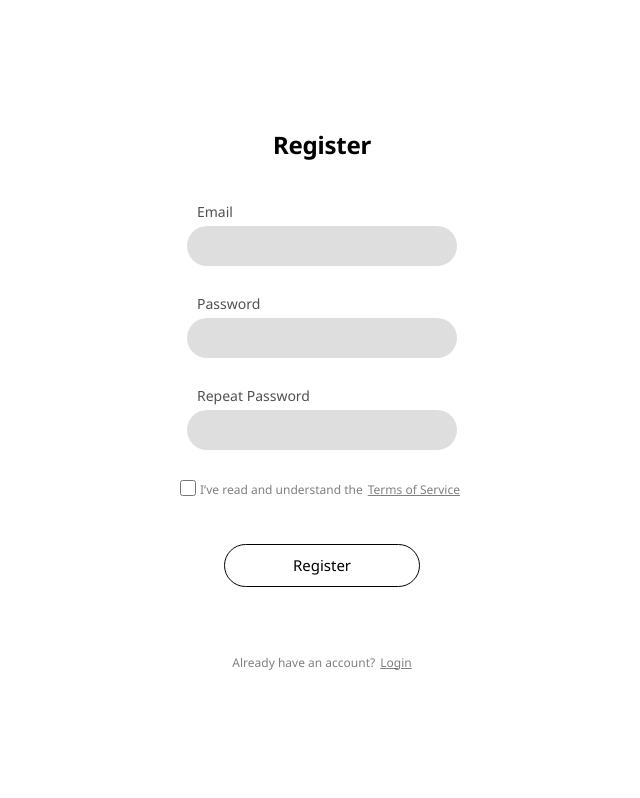
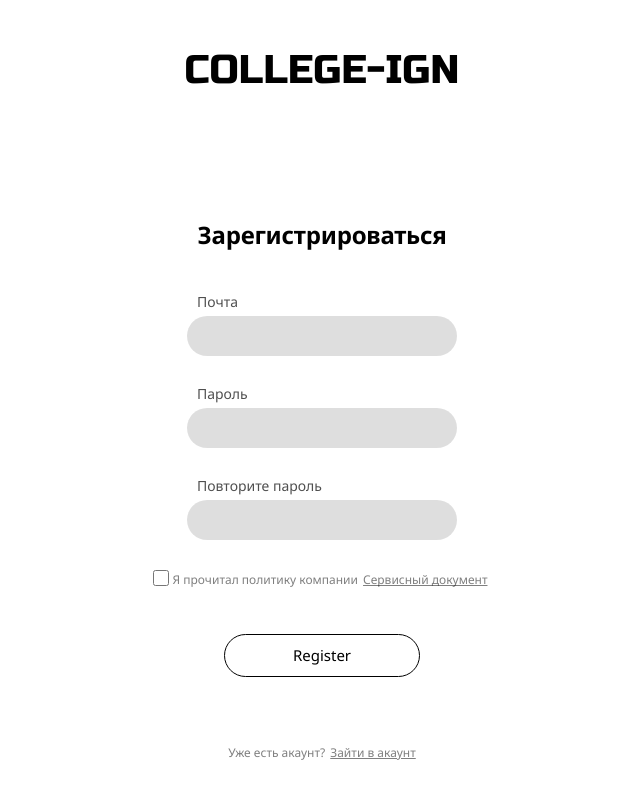
Before and after one commit to p1gnat/college-clothes-shop, a React (Vite) app in the folder client/: page /register in a window 1280 px wide. Shown: the top 798 px of the page, without its empty margins (318-958 px from the left). Built offline with nearby package versions, Linux system fonts and the light colour scheme; a web font is replaced by a local one.

Commit message:
start of registration into account

```diff
--- a/client/src/components/Headers/Header.jsx
+++ b/client/src/components/Headers/Header.jsx
@@ -12,9 +12,12 @@ const Header = () => {
     <header>
       <nav>
         <h2 style={{ cursor: "pointer" }}>
-          <a href="/main" style={{ textDecoration: "none", color: "black" }}>
+          <NavLink
+            href="/main"
+            style={{ textDecoration: "none", color: "black" }}
+          >
             COLLEGE-IGN
-          </a>
+          </NavLink>
         </h2>
         <div className="navigation">
           <NavLink className="p-navlink" to="/shop">
@@ -55,7 +58,10 @@ const Header = () => {
               <></>
             )}
           </NavLink>
-          <NavLink to="/main">
+          <NavLink
+            to="/login
+          "
+          >
             <img src="/header/Profile.svg" alt="Профиль" />
           </NavLink>
         </div>
--- /dev/null
+++ b/client/src/components/Login/Header.css
@@ -0,0 +1,12 @@
+header {
+  display: flex;
+  margin: auto;
+  justify-content: center;
+  margin-top: 50px;
+}
+
+.navigation {
+  display: flex;
+  flex-direction: row;
+  gap: 40px;
+}
--- /dev/null
+++ b/client/src/components/Login/Header.jsx
@@ -0,0 +1,15 @@
+import "./Header.css";
+
+const Header = () => {
+  return (
+    <header>
+      <h2 style={{ cursor: "pointer" }}>
+        <a href="/main" style={{ textDecoration: "none", color: "black" }}>
+          COLLEGE-IGN
+        </a>
+      </h2>
+    </header>
+  );
+};
+
+export default Header;
--- a/client/src/pages/Login.jsx
+++ b/client/src/pages/Login.jsx
@@ -3,6 +3,7 @@ import { useForm } from "react-hook-form";
 import { yupResolver } from "@hookform/resolvers/yup";
 import * as yup from "yup";
 import { NavLink } from "react-router";
+import Header from "../components/Login/Header";
 
 const H1 = styled.h1`
   font-family: Noto Sans;
@@ -158,9 +159,11 @@ const Login = () => {
   };
 
   return (
+    <>
+      <Header></Header>
       <Wrapper>
         {/* <h1>It`s a register page with id: {params.id}</h1> */}
-      <H1>Log In</H1>
+        <H1>Зайти в акаунт</H1>
         <Form onSubmit={handleSubmit(onSubmit)}>
           <FormDiv>
             <Label
@@ -169,7 +172,7 @@ const Login = () => {
                 e.target.nextElementSibling.focus();
               }}
             >
-            Username or email
+              Имя или Почта
             </Label>
             <Input type="text" {...register("usernameEmail")} />
             <PError>{errors.usernameEmail?.message}</PError>
@@ -182,25 +185,26 @@ const Login = () => {
                 e.target.nextElementSibling.focus();
               }}
             >
-            Password
+              Пароль
             </Label>
             <Input type="password" {...register("password")} />
             <PError>{errors.password?.message}</PError>
           </FormDiv>
           <ButtonDiv>
-          <Button type="submit">Login</Button>
+            <Button type="submit">Зайти в акаунт</Button>
           </ButtonDiv>
         </Form>
         <Section>
-        <A href="#">Forgot your password?</A>
+          <A href="#">Забыли пароль?</A>
           <P>
-          Doesn’t have an account?
+            Нету акаунта?
             <NavLinkStyled to="/register" style={{ marginLeft: "5px" }}>
-            Register
+              Зарегистрироваться
             </NavLinkStyled>
           </P>
         </Section>
       </Wrapper>
+    </>
   );
 };
 
--- a/client/src/pages/Register.jsx
+++ b/client/src/pages/Register.jsx
@@ -5,6 +5,7 @@ import * as yup from "yup";
 import { NavLink } from "react-router";
 import axios from "axios";
 import { useMutation } from "@tanstack/react-query";
+import Header from "../components/Login/Header";
 
 const H1 = styled.h1`
   font-family: Noto Sans;
@@ -199,8 +200,10 @@ const Register = () => {
   };
 
   return (
+    <>
+      <Header></Header>
       <Wrapper>
-      <H1>Register</H1>
+        <H1>Зарегистрироваться</H1>
         <Form onSubmit={handleSubmit(onSubmit)}>
           <FormDiv>
             <Label
@@ -209,7 +212,7 @@ const Register = () => {
                 e.target.nextElementSibling.focus();
               }}
             >
-            Email
+              Почта
             </Label>
             <Input type="text" {...register("email")} />
             <PError>{errors.email?.message}</PError>
@@ -222,7 +225,7 @@ const Register = () => {
                 e.target.nextElementSibling.focus();
               }}
             >
-            Password
+              Пароль
             </Label>
             <Input type="password" {...register("password")} />
             <PError>{errors.password?.message}</PError>
@@ -235,7 +238,7 @@ const Register = () => {
                 e.target.nextElementSibling.focus();
               }}
             >
-            Repeat Password
+              Повторите пароль
             </Label>
             <Input type="password" {...register("repeatPassword")} />
             <PError>{errors.repeatPassword?.message}</PError>
@@ -254,9 +257,9 @@ const Register = () => {
               type="checkbox"
               {...register("readed")}
             />
-          I’ve read and understand the
+            Я прочитал политику компании
             <A href="#" target="_blank" style={{ marginLeft: "5px" }}>
-            Terms of Service
+              Сервисный документ
             </A>
           </P>
           <PError style={{ marginRight: "50px" }}>
@@ -273,14 +276,15 @@ const Register = () => {
 
           <Section>
             <P>
-            Already have an account?
+              Уже есть акаунт?
               <NavLinkStyled to="/login" style={{ marginLeft: "5px" }}>
-              Login
+                Зайти в акаунт
               </NavLinkStyled>
             </P>
           </Section>
         </Form>
       </Wrapper>
+    </>
   );
 };
 
```
Lines whose indentation alone changed are shown as unchanged.
